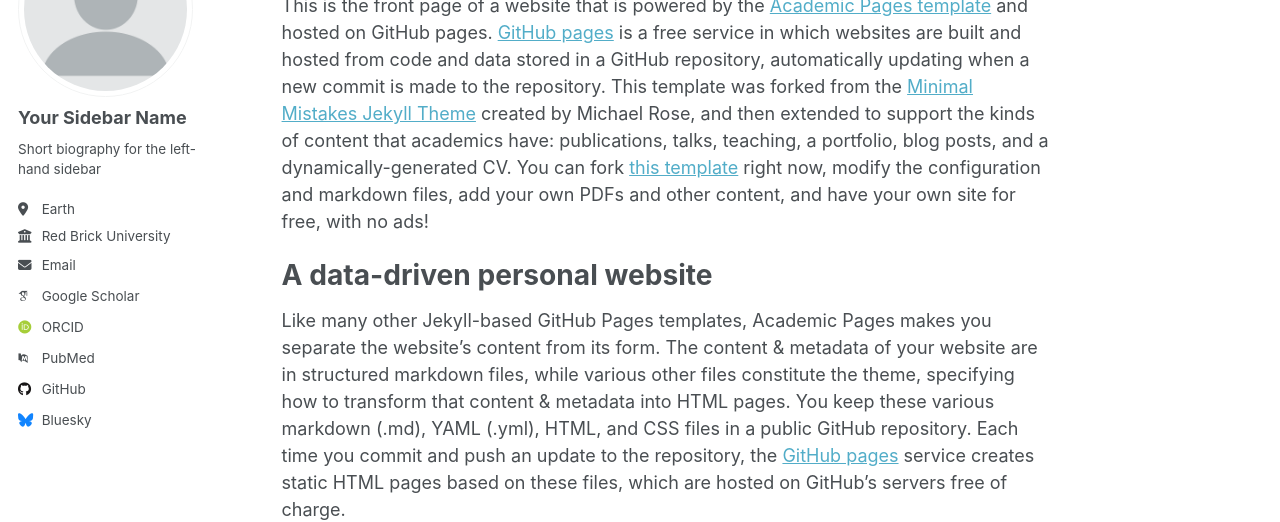
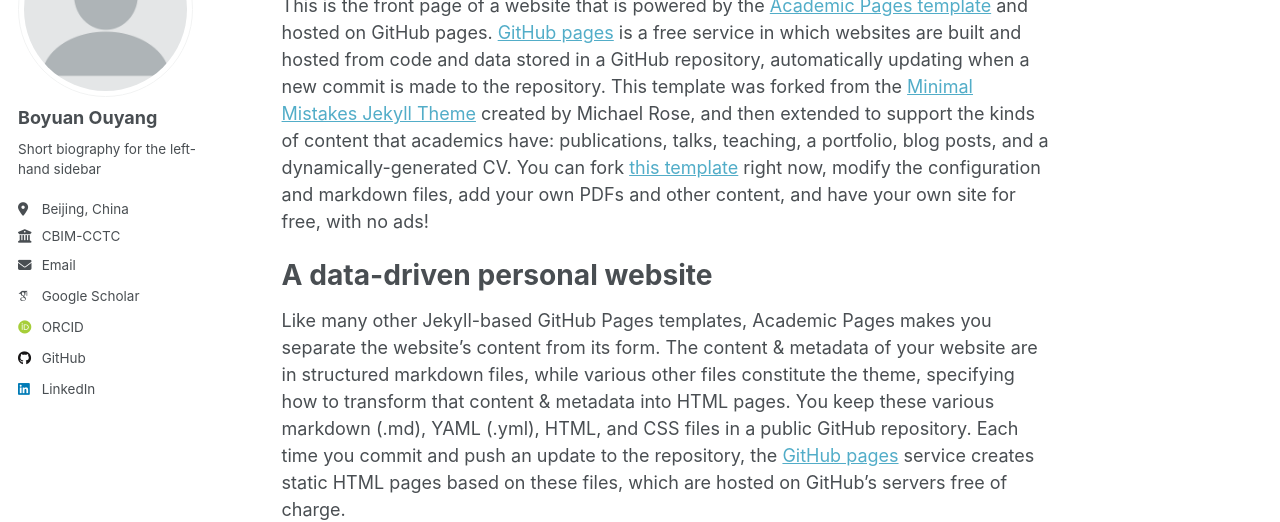
Before and after one commit to terry-oy/terry-oy.github.io, a Jekyll site: the page built from _pages/about.md, in a window 1280 px wide. Shown: the part 177-699 px from the top of the page. Built offline with Jekyll 4.4.1, drawn with Linux system fonts in a browser that asks for light colours; some web fonts are replaced.

Commit message:
Update _config.yml

```diff
--- a/_config.yml
+++ b/_config.yml
@@ -13,9 +13,9 @@ title                    : "Your Name / Site Title"
 title_separator          : "-"
 name                     : &name "Your Name"
 description              : &description "personal description"
-url                      : https://academicpages.github.io # the base hostname & protocol for your site e.g. "https://[your GitHub username].github.io"
+url                      : https://terry-oy.github.io # the base hostname & protocol for your site e.g. "https://[your GitHub username].github.io"
 baseurl                  : "" # the subpath of your site, e.g. "/blog"
-repository               : "academicpages/academicpages.github.io"
+repository               : "terry-oy/terry-oy.github.io"
 
 # Site Author - The following control what appear as part of the author content on the side bar.
 #               If a field is blank the icon and link will not appear, otherwise it will be shown.
@@ -23,21 +23,21 @@ repository               : "academicpages/academicpages.github.io"
 author:
   # Biographic information
   avatar           : "profile.png"
-  name             : "Your Sidebar Name"
+  name             : "Boyuan Ouyang"
   pronouns         : # example: "she/her"
   bio              : "Short biography for the left-hand sidebar"
-  location         : "Earth"
-  employer         : "Red Brick University"
+  location         : "Beijing, China"
+  employer         : "CBIM-CCTC"
   uri              : # URL
-  email            : "none@example.org"
+  email            : "oyterry@gmail.com"
 
   # Academic websites
   arxiv            : # URL - Update with the correct link to your profile
-  googlescholar    : "https://scholar.google.com/citations?user=PS_CX0AAAAAJ"
+  googlescholar    : "https://scholar.google.com/citations?user=Jo3eUvYAAAAJ"
   impactstory      : # URL
-  orcid            : "http://orcid.org/yourorcidurl"
+  orcid            : "https://orcid.org/0000-0003-3240-1231"
   semantic         : # URL
-  pubmed           : "https://www.ncbi.nlm.nih.gov/pubmed/?term=john+snow"
+  pubmed           : # URL
   researchgate     : # URL
   scopus           : # URL
 
@@ -45,12 +45,12 @@ author:
   bitbucket        : # Username - Update with your username on the site
   codepen          : # Username
   dribbble         : # Username
-  github           : "academicpages"
+  github           : "terry-oy"
   kaggle           : # Username
   stackoverflow    : # User number or user number and name (i.e., use "1" or "1/jeff-atwood")
 
   # Social media
-  bluesky          : "bsky.app" # Replace this with you Bluesky username
+  bluesky          : # "bsky.app" # Replace this with you Bluesky username
   facebook         : # Username
   flickr           : # Username
   foursquare       : # Username
@@ -59,7 +59,7 @@ author:
   keybase          : # Username
   instagram        : # Username
   lastfm           : # Username
-  linkedin         : # Username
+  linkedin         : "boyuan-ouyang"
   mastodon         : # URL
   medium           : # URL
   pinterest        : # Username
```
